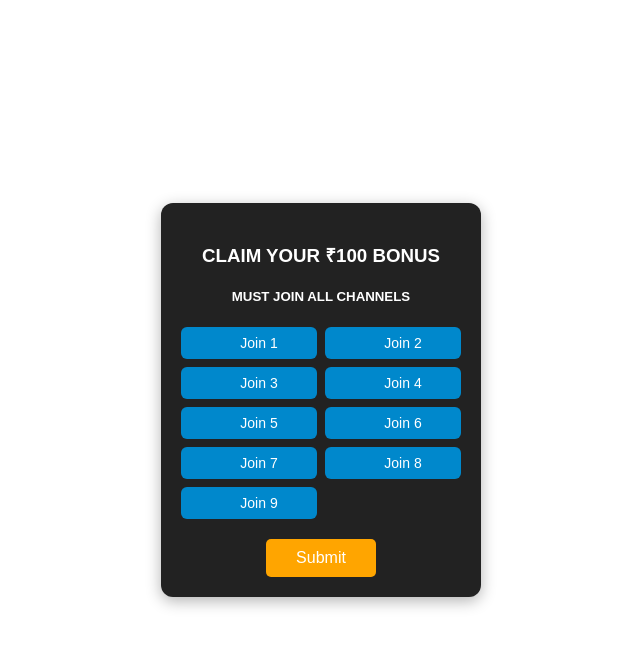
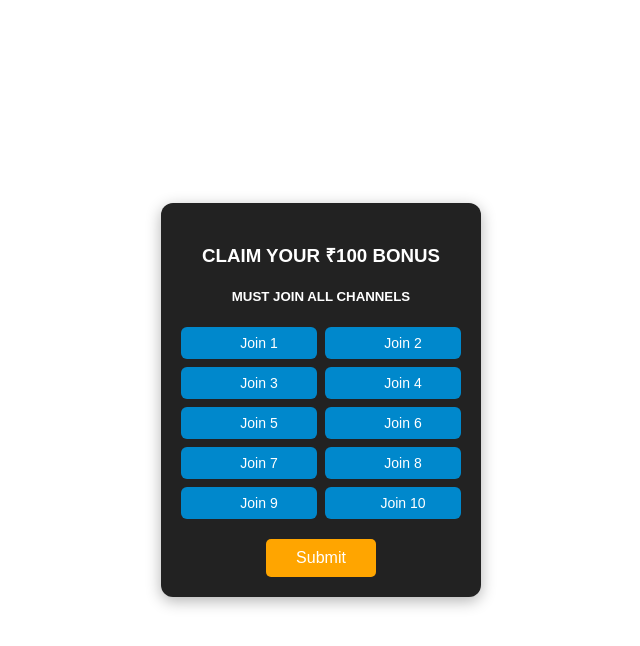
Before and after one commit to Aimbot1122op/abhi, a plain HTML site: page index.html in a window 1280 px wide. Both pictures are taken after a click on the button "Claim". Shown: the whole page, without its empty margins (319-959 px from the left). Drawn offline with Linux system fonts and the light colour scheme.

Commit message:
index.html

```diff
--- a/index.html
+++ b/index.html
@@ -122,7 +122,7 @@
             <svg viewBox="0 0 24 24"><path d="M9.9999 15.2..."/></svg>
             Join 2
         </a>
-        <a href="https://t.me/+tpe1IhxHefJhYmQ1" target="_blank" class="telegram-btn">
+        <a href="https://t.me/+gyIWSTeTRJdkZGQ9" target="_blank" class="telegram-btn">
             <svg viewBox="0 0 24 24"><path d="M9.9999 15.2..."/></svg>
             Join 3
         </a>
@@ -150,6 +150,10 @@
             <svg viewBox="0 0 24 24"><path d="M9.9999 15.2..."/></svg>
             Join 9
         </a>
+        <a href="https://t.me/+tpe1IhxHefJhYmQ1" target="_blank" class="telegram-btn">
+            <svg viewBox="0 0 24 24"><path d="M9.9999 15.2..."/></svg>
+            Join 10
+        </a>
     </div>
 
     <!-- Submit button redirects to 9th link -->
```
